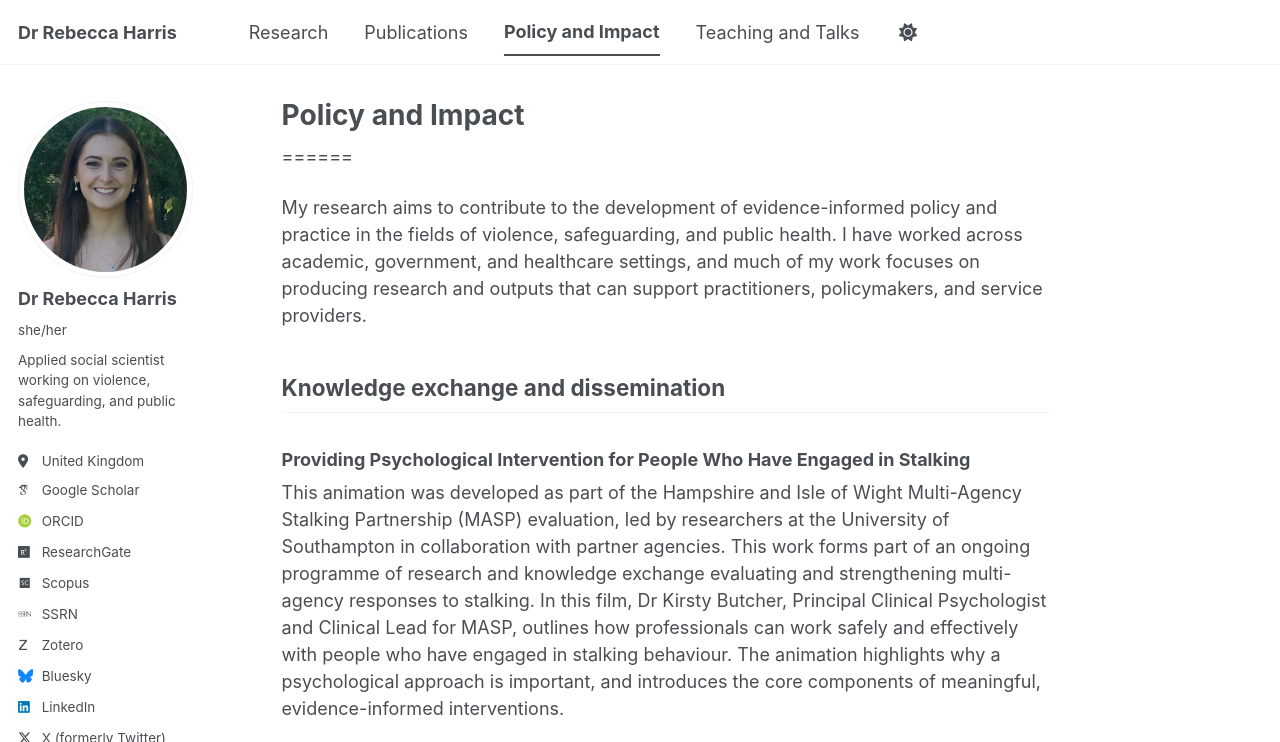
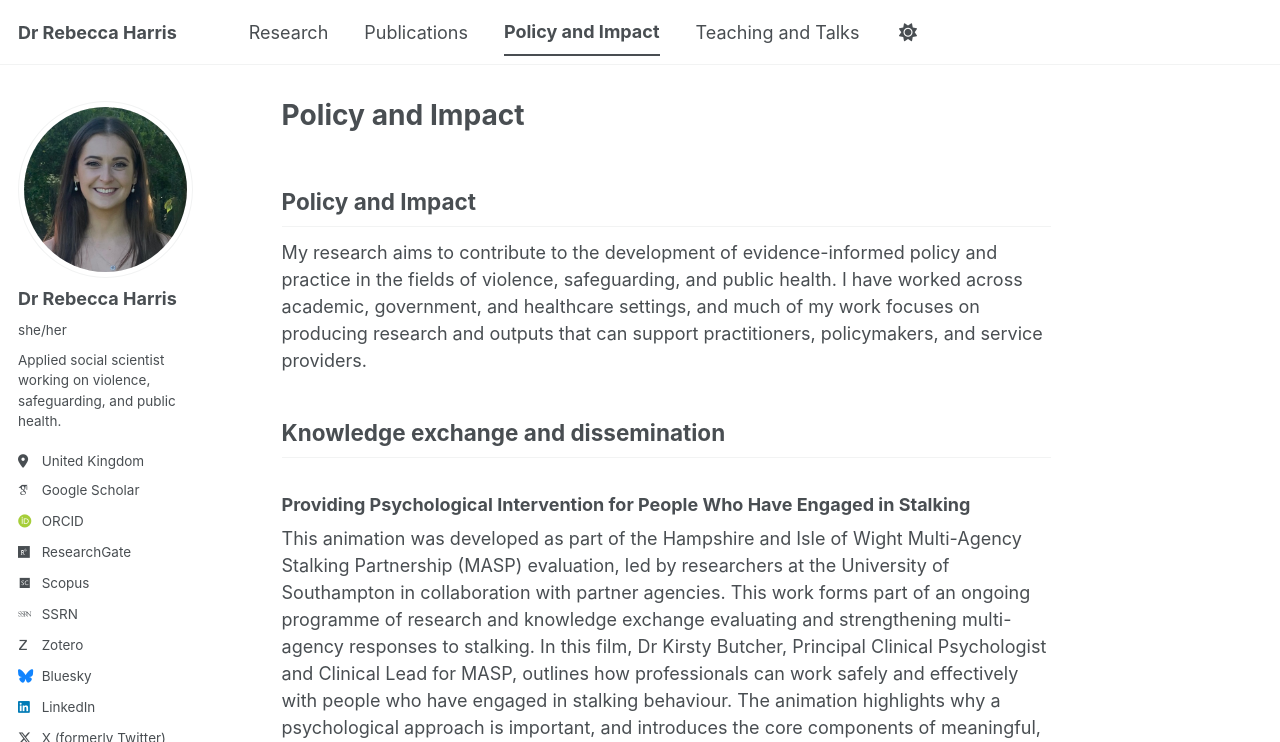
Before and after one commit to DrRebeccaHarris/drrebeccaharris.github.io, a Jekyll site: the page built from _pages/policy-and-impact.md, in a window 1280 px wide and 900 px high, cut to the strip 0-742 px from the top of the window. Built offline with Jekyll 4.4.1, drawn with Linux system fonts in a browser that asks for light colours; some web fonts are replaced; a script bundle is joined from its source files by our own code; library files that are not in the unit come from our copies.

Commit message:
Update policy-and-impact.md

```diff
--- a/_pages/policy-and-impact.md
+++ b/_pages/policy-and-impact.md
@@ -4,7 +4,7 @@ title: "Policy and Impact"
 permalink: /policy-and-impact/
 author_profile: true
 ---
-======
+## Policy and Impact
 
 My research aims to contribute to the development of evidence-informed policy and practice in the fields of violence, safeguarding, and public health. I have worked across academic, government, and healthcare settings, and much of my work focuses on producing research and outputs that can support practitioners, policymakers, and service providers.
 
```
